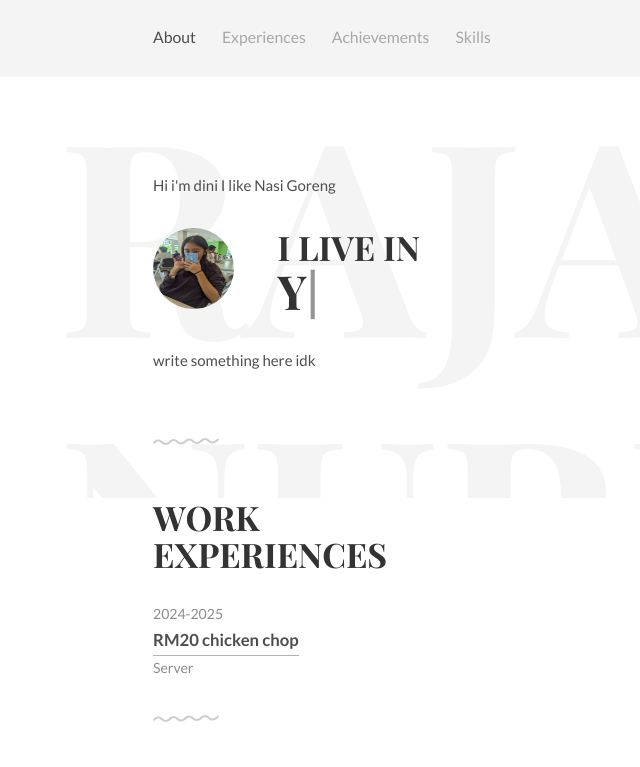
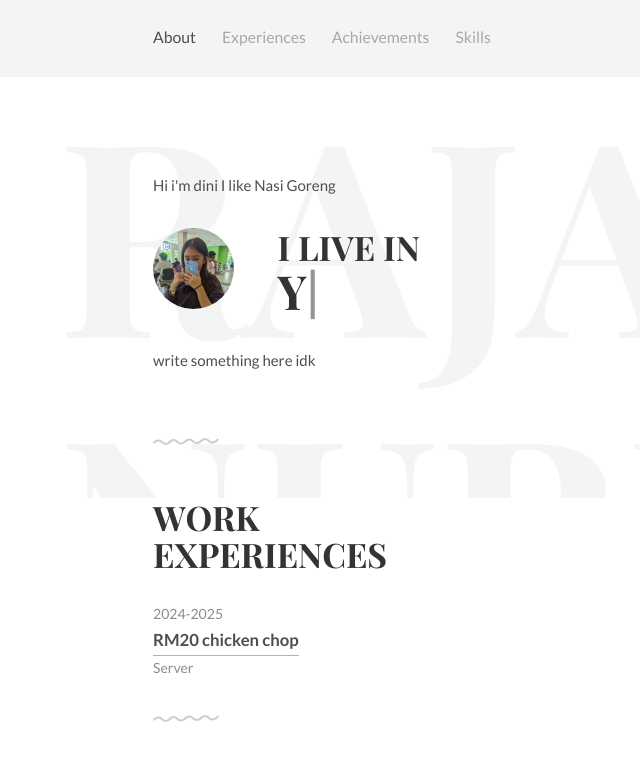
Before and after one commit to Auriniadelio/ZA-REZUME, a plain HTML site: page index.html in a window 1280 px wide. Shown: the top 767 px of the page, without its empty margins (176-816 px from the left). Drawn offline with Linux system fonts and the light colour scheme.

Commit message:
Update index.html

```diff
--- a/index.html
+++ b/index.html
@@ -46,7 +46,7 @@
 			<p>Hi i'm dini I like Nasi Goreng</p>
 			<div class="units-row units-split wrap">
 				<div class="unit-20">
-					<img src="img/dinipic.jpg" alt="Avatar">
+					<img src="img/dinipicCropped.jpg" alt="Avatar">
 				</div>
 				<div class="unit-80">
 					<h1>I live in<br><span id="typed"></span></h1>
```
